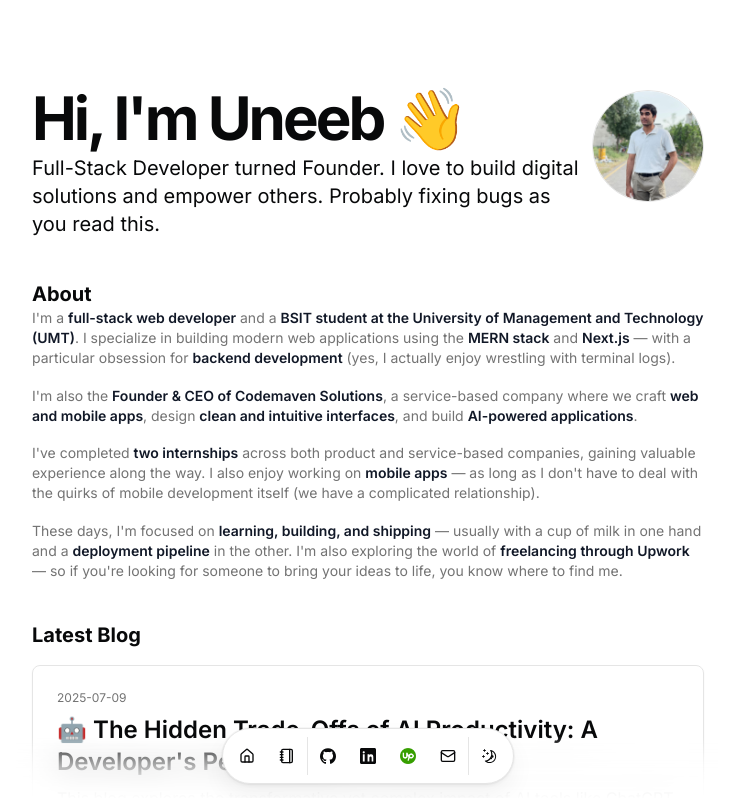
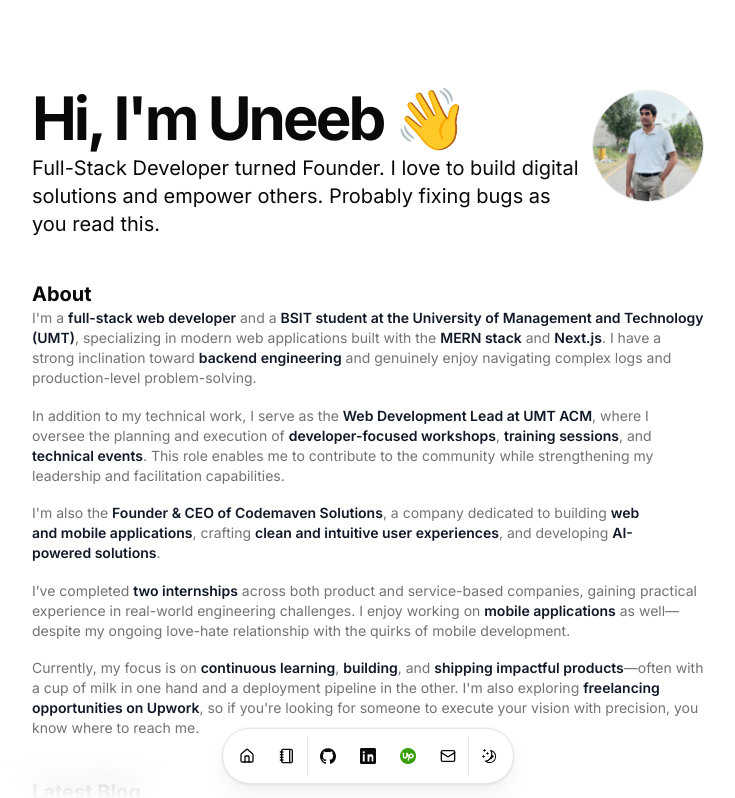
Before and after one commit to Uneebbhat/uneebbhatti, a Next.js app: page / in a window 1280 px wide. Shown: the top 798 px of the page, without its empty margins (272-1007 px from the left). Built offline with nearby package versions, Linux system fonts and the light colour scheme.

Commit message:
summary and hackathons data updated

```diff
--- a/src/data/resume.tsx
+++ b/src/data/resume.tsx
@@ -10,13 +10,15 @@ export const DATA = {
   description:
     "Full-Stack Developer turned Founder. I love to build digital solutions and empower others. Probably fixing bugs as you read this.",
 
-  summary: `I'm a **full-stack web developer** and a **BSIT student at the University of Management and Technology (UMT)**. I specialize in building modern web applications using the **MERN stack** and **Next.js** — with a particular obsession for **backend development** (yes, I actually enjoy wrestling with terminal logs).
+  summary: `I'm a **full-stack web developer** and a **BSIT student at the University of Management and Technology (UMT)**, specializing in modern web applications built with the **MERN stack** and **Next.js**. I have a strong inclination toward **backend engineering** and genuinely enjoy navigating complex logs and production-level problem-solving.
 
-I'm also the **Founder & CEO of Codemaven Solutions**, a service-based company where we craft **web and mobile apps**, design **clean and intuitive interfaces**, and build **AI-powered applications**.
+In addition to my technical work, I serve as the **Web Development Lead at UMT ACM**, where I oversee the planning and execution of **developer-focused workshops**, **training sessions**, and **technical events**. This role enables me to contribute to the community while strengthening my leadership and facilitation capabilities.
 
-I've completed **two internships** across both product and service-based companies, gaining valuable experience along the way. I also enjoy working on **mobile apps** — as long as I don't have to deal with the quirks of mobile development itself (we have a complicated relationship).
+I'm also the **Founder & CEO of Codemaven Solutions**, a company dedicated to building **web and mobile applications**, crafting **clean and intuitive user experiences**, and developing **AI-powered solutions**.
 
-These days, I'm focused on **learning, building, and shipping** — usually with a cup of milk in one hand and a **deployment pipeline** in the other. I'm also exploring the world of **freelancing through Upwork** — so if you're looking for someone to bring your ideas to life, you know where to find me.`,
+I’ve completed **two internships** across both product and service-based companies, gaining practical experience in real-world engineering challenges. I enjoy working on **mobile applications** as well—despite my ongoing love-hate relationship with the quirks of mobile development.
+
+Currently, my focus is on **continuous learning**, **building**, and **shipping impactful products**—often with a cup of milk in one hand and a deployment pipeline in the other. I'm also exploring **freelancing opportunities on Upwork**, so if you're looking for someone to execute your vision with precision, you know where to reach me.`,
   avatarUrl: "/uneeb.png",
   skills: [
     "React",
@@ -391,6 +393,16 @@ Next.js 15, React, TypeScript, Express.js, MongoDB Atlas, Stripe, Zustand, Tailw
   ],
   hackathons: [
     {
+      title: "Web Development Lead - ACM",
+      dates: "December 2025",
+      location: "Lahore, PK",
+      description:
+        "Appointed as the Web Development Lead at UMT ACM, where I am responsible for planning, managing, and executing technical workshops and web-focused events. This role allows me to engage with the developer community, coordinate cross-functional activities, and ensure high-quality learning experiences for students. Through this position, I continue to refine my leadership, communication, and technical facilitation capabilities.",
+      image: "/acm.jpg",
+      mlh: "",
+      links: [],
+    },
+    {
       title: "Management Team - TechVerse",
       dates: "June 2025",
       location: "Lahore, PK",
```
